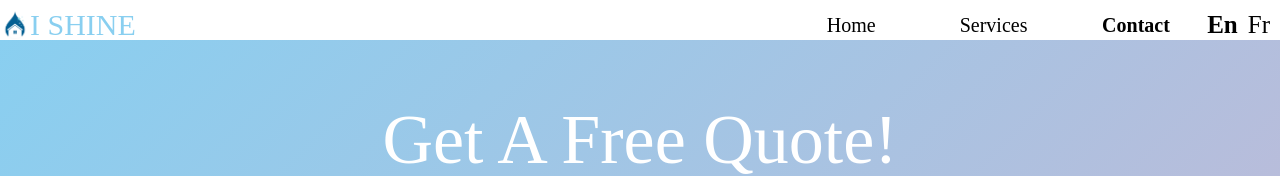
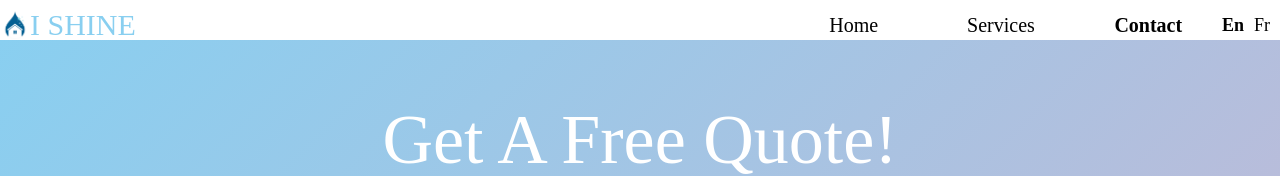
Before and after one commit to TeeCreates/IshineCleaning, a React (Create React App) app in the folder client/: page /contact in a window 1280 px wide. Shown: the top 176 px of the page. Built offline with nearby package versions, Linux system fonts and the light colour scheme; no server answers; a web font is replaced by a local one.

Commit message:
contact page

```diff
--- a/client/public/index.html
+++ b/client/public/index.html
@@ -6,7 +6,7 @@
     <meta name="viewport" content="width=device-width, initial-scale=1.0, maximum-scale=1.0">
     <meta name="theme-color" content="#000000" />
     <meta
-      name="description"
+      name="descriptioan"
       content="Web site created using create-react-app"
     />
     <link rel="apple-touch-icon" href="%PUBLIC_URL%/logo192.png" />
--- a/client/src/Contact.js
+++ b/client/src/Contact.js
@@ -32,6 +32,7 @@ const ContactpageWrapper =styled.div`
 display: flex;
 flex-direction: column;
 height: 100vh;
+margin-bottom: 100px;
 @media (max-width: 400px) {
 height:auto;
   }
--- a/client/src/Navbar.js
+++ b/client/src/Navbar.js
@@ -120,9 +120,14 @@ box-shadow: 0px 2px 15px 3px rgba(0,0,0,0.15);
 
 const TranslateBtn = styled.span`
   margin-right: 10px;
-  font-size: 25px;
+  font-size: 18px;
   font-weight: ${({ language, targetLanguage }) =>
     language === targetLanguage ? 'bold' : 'normal'};
+     @media (max-width: 768px) {
+
+      font-size: 25px;
+
+  }
 `;
 
 const Name = styled.h1`
```
